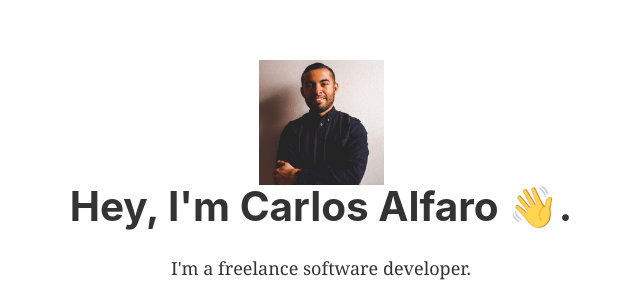
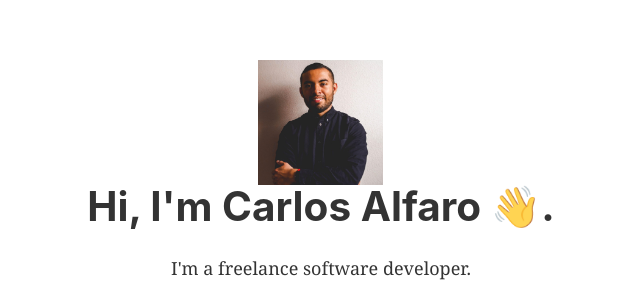
Before and after one commit to TheCarlosAlfaro/portfolio_2020, a Gatsby site: page / in a window 1280 px wide. Shown: the part 157-444 px from the top of the page, without its empty margins (319-959 px from the left). Built offline with nearby package versions, Linux system fonts and the light colour scheme; Gatsby itself is replaced by a stand-in of ours.

Commit message:
Changes copy

```diff
--- a/src/pages/index.js
+++ b/src/pages/index.js
@@ -14,7 +14,7 @@ const IndexPage = ({ data }) => (
         fixed={data.file.childImageSharp.fixed}
         alt="headshot"
       />
-      <h1>Hey, I'm Carlos Alfaro 👋.</h1>
+      <h1>Hi, I'm Carlos Alfaro 👋.</h1>
       <p>I'm a freelance software developer.</p>
       <div className="social-icons">
         <SocialIcon
```
